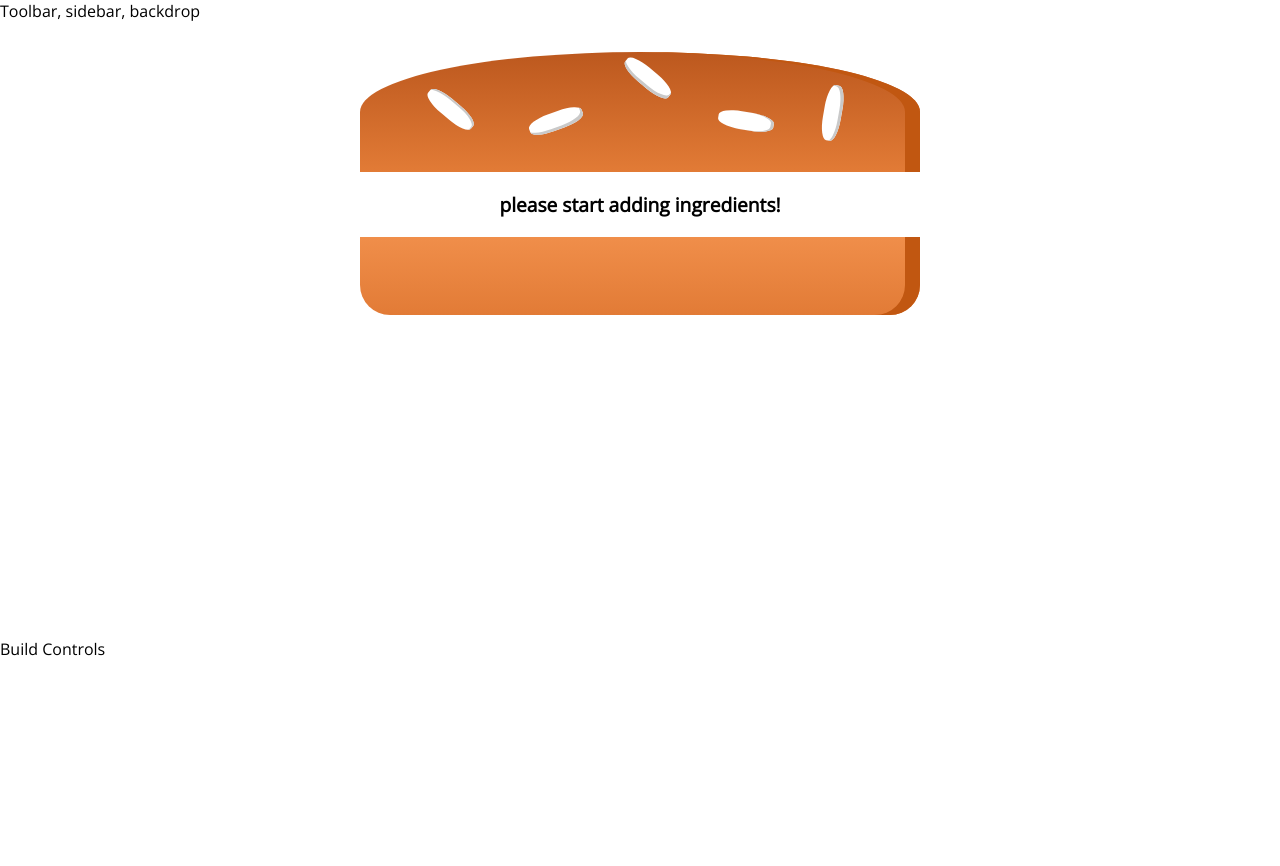
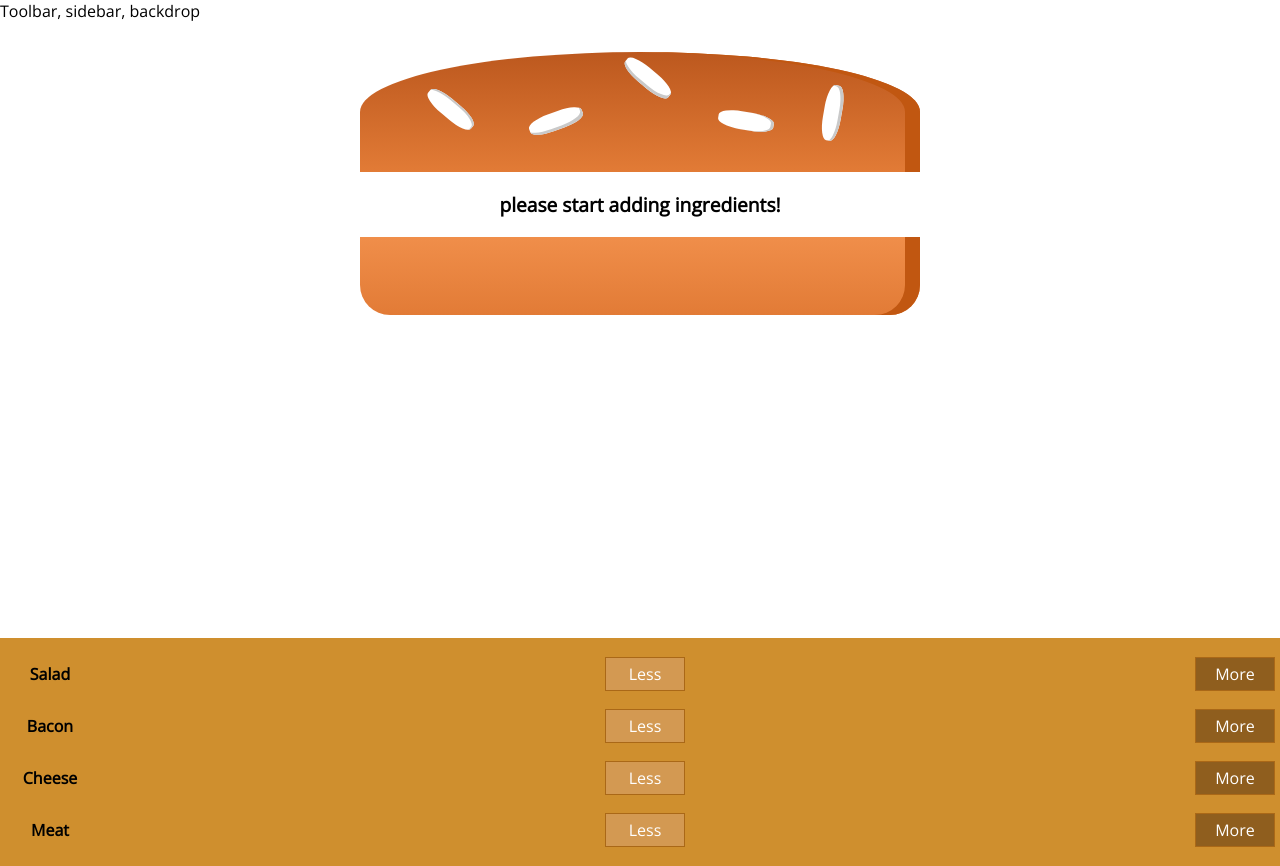
Before and after one commit to Akuljot05/Burger-Builder, a React (Create React App) app: page / in a window 1280 px wide. Before the commit the page ends 800 px from the top, so only its background shows below. Built offline with nearby package versions, Linux system fonts and the light colour scheme.

Commit message:
Adding BuildControls

```diff
--- /dev/null
+++ b/src/components/Burger/BuildControls/BuildControl/BuildControl.js
@@ -0,0 +1,12 @@
+import React from 'react';
+import classes from './BuildControl.module.css';
+
+const buildControl = (props) => (
+    <div className={classes.BuildControl}>
+        <div className={classes.Label}>{props.label}</div>
+        <button className={classes.Less}>Less</button>
+        <button className={classes.More}>More</button>
+    </div>
+);
+
+export default buildControl;
--- /dev/null
+++ b/src/components/Burger/BuildControls/BuildControl/BuildControl.module.css
@@ -0,0 +1,56 @@
+.BuildControl {
+    display: flex;
+    justify-content: space-between;
+    align-items: center;
+    margin: 5px 0;
+}
+
+.BuildControl button {
+    display: block;
+    font: inherit;
+    padding: 5px;
+    margin: 0 5px;
+    width: 80px;
+    border: 1px solid #AA6817;
+    cursor: pointer;
+    outline: none;
+}
+
+.BuildControl button:disabled {
+    background-color: #AC9980;
+    border: 1px solid #7E7365;
+    color: #ccc;
+    cursor: default;
+}
+
+.BuildControl button:hover:disabled {
+    background-color: #AC9980;
+    color: #ccc;
+    cursor: not-allowed;
+}
+
+.Label {
+    padding: 10px;
+    font-weight: bold;
+    width: 80px;
+}
+
+.BuildControl .Less {
+    background-color: #D39952;
+    color: white;
+}
+
+.BuildControl .More {
+    background-color: #8F5E1E;
+    color: white;
+}
+
+.BuildControl .Less:hover, .BuildControl .Less:active {
+    background-color: #DAA972;
+    color: white;
+}
+
+.BuildControl .More:hover,.BuildControl .More:active {
+    background-color: #99703F;
+    color: white;
+}
--- /dev/null
+++ b/src/components/Burger/BuildControls/BuildControls.js
@@ -0,0 +1,20 @@
+import React from 'react';
+import classes from './BuildControls.module.css';
+import BuildControl from './BuildControl/BuildControl';
+
+const controls = [
+    { label: 'Salad', type: 'salad' },
+    { label: 'Bacon', type: 'bacon' },
+    { label: 'Cheese', type: 'cheese' },
+    { label: 'Meat', type: 'meat' },
+];
+
+const buildControls = (props) => (
+    <div className={classes.BuildControls}>
+        {controls.map(ctrl => (
+            <BuildControl key={ctrl.label} label={ctrl.label} />
+        ))}
+    </div>
+);
+
+export default buildControls;
--- /dev/null
+++ b/src/components/Burger/BuildControls/BuildControls.module.css
@@ -0,0 +1,10 @@
+.BuildControls {
+    width: 100%;
+    background-color: #CF8F2E;
+    display: flex;
+    flex-flow: column;
+    text-align: center;
+    box-shadow: 0 2px 1px #ccc;
+    margin: auto;
+    padding: 10px 0;
+}
--- a/src/containers/BurgerBuilder/BurgerBuilder.js
+++ b/src/containers/BurgerBuilder/BurgerBuilder.js
@@ -1,6 +1,7 @@
 import React, { Component } from 'react';
 import Aux from '../../hoc/Auxiliary';
-import Burger from '../../components/Burger/Burger'
+import Burger from '../../components/Burger/Burger';
+import BuildControls from '../../components/Burger/BuildControls/BuildControls';
 
 
 class BurgerBuilder extends Component
@@ -18,7 +19,7 @@
         return(
             <Aux>
                 <Burger ingredients={this.state.ingredients}/>
-                <div>Build Controls</div>
+                <BuildControls />
             </Aux>
         );
     }
```
